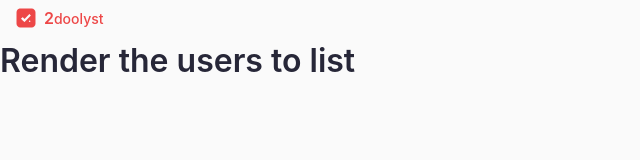
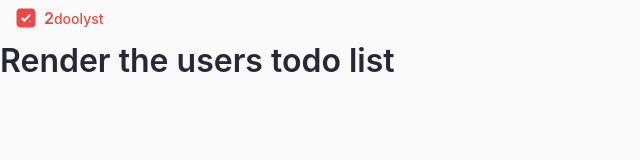
Before and after one commit to jmah2000/testing-js-firebasevercel, a Next.js app: page /todo in a window 1280 px wide. Shown: the top 160 px of the page, without its empty margins (0-640 px from the left). Built offline with nearby package versions, Linux system fonts and the light colour scheme; no server answers.

Commit message:
testing 1.4

```diff
--- a/components/authentication/user-login/UserLogin.js
+++ b/components/authentication/user-login/UserLogin.js
@@ -17,8 +17,8 @@ function UserLogin ({...props}){
 
     async function handleSubmit(e){
         e.preventDefault()
-        const isValidUser = await signInWithEmailAndPassword(auth, "jim@home.com", "123456")
-        //const isValidUser = await signInWithEmailAndPassword(auth, user, password)
+        //const isValidUser = await signInWithEmailAndPassword(auth, "jim@home.com", "123456")
+        const isValidUser = await signInWithEmailAndPassword(auth, user, password)
         console.log(isValidUser)
         if(isValidUser)
         {
--- a/pages/todo.js
+++ b/pages/todo.js
@@ -23,7 +23,7 @@ function ToDoPage(props) {
       return (
         <>
         <AppBar/>
-        <Title>Render the users to list</Title>
+        <Title>Render the users todo list</Title>
         </>
       )
     }
```
